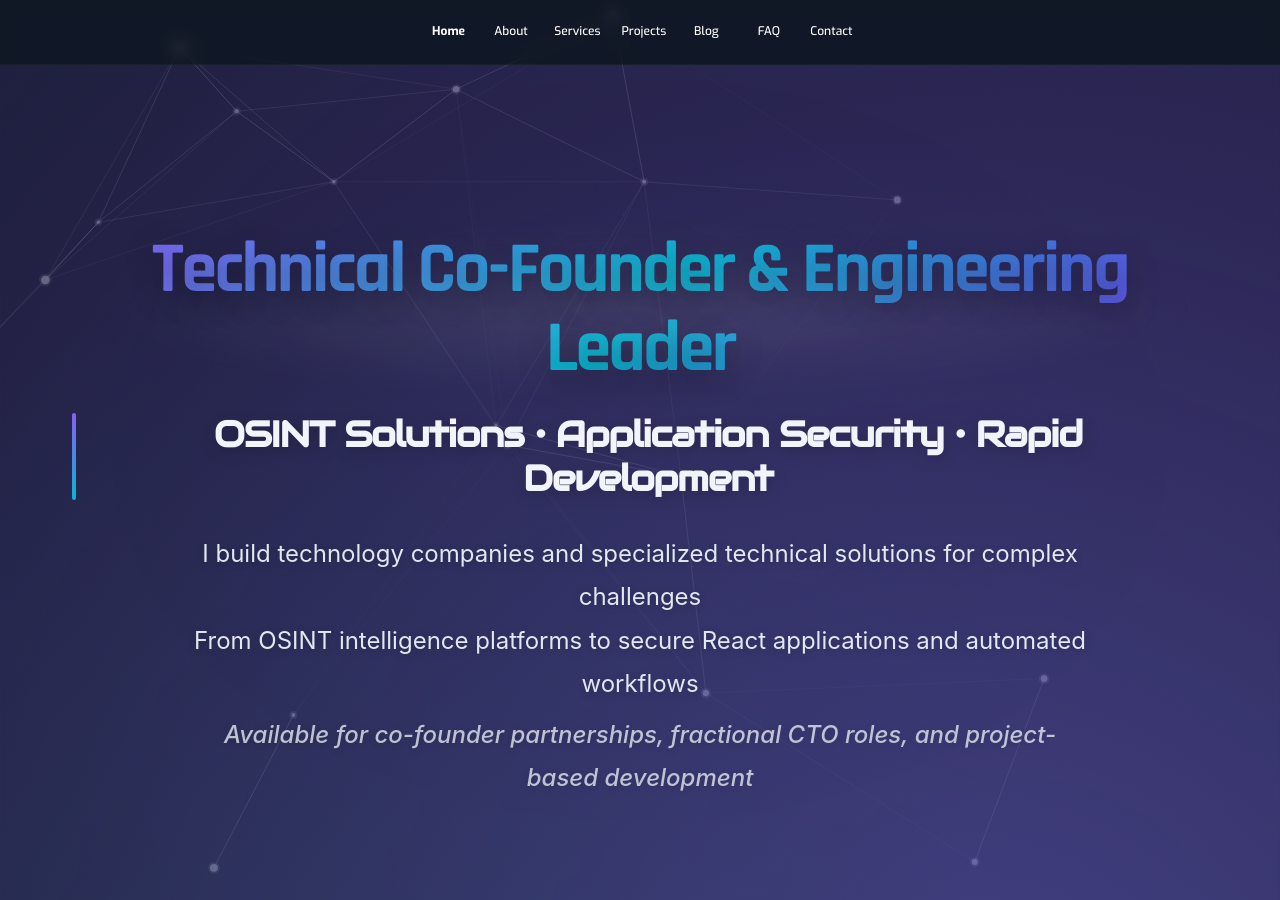
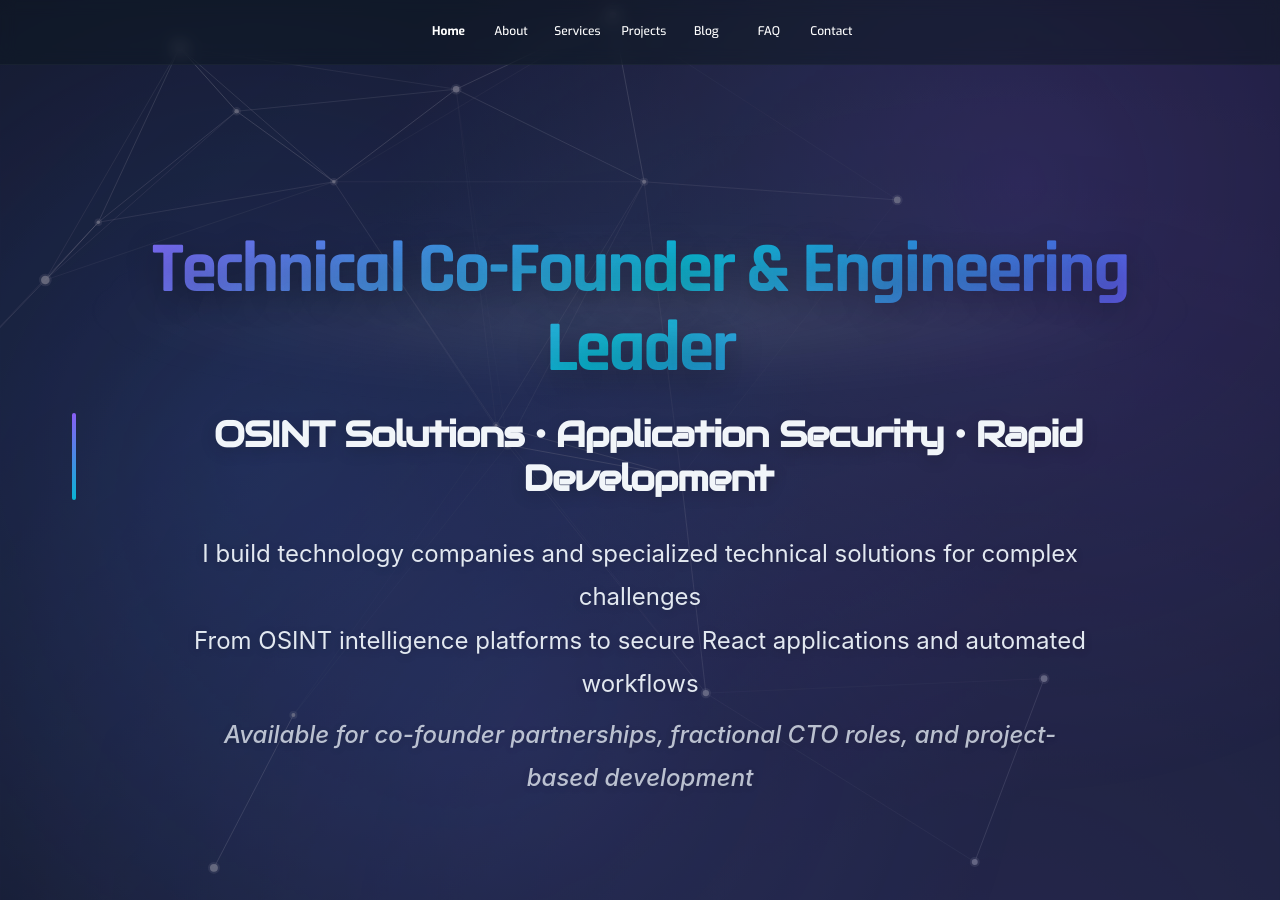
Before and after one commit to egeste/egeste.github.io, a Jekyll site: the page built from index.md, in a window 1280 px wide and 900 px high. Built offline with Jekyll 4.4.1, drawn with Linux system fonts in a browser that asks for light colours.

Commit message:
gradient

```diff
--- a/assets/css/professional-homepage.scss
+++ b/assets/css/professional-homepage.scss
@@ -107,6 +107,7 @@
     inset: 0;
     z-index: -1;
     pointer-events: none;
+    opacity: 0.4;
     background-image:
       radial-gradient(circle at 20% 50%, rgba(59, 130, 246, 0.4) 0%, transparent 50%),
       radial-gradient(circle at 80% 20%, rgba(139, 92, 246, 0.4) 0%, transparent 50%),
--- a/assets/css/style.scss
+++ b/assets/css/style.scss
@@ -79,7 +79,11 @@
   inset: 0;
   z-index: -1;
   opacity: 0.4;
-  background: radial-gradient(ellipse at center, rgba(139, 92, 246, 0.03) 0%, rgba(139, 92, 246, 0.01) 50%, transparent 100%);
+  background-image:
+    radial-gradient(circle at 20% 50%, rgba(59, 130, 246, 0.4) 0%, transparent 50%),
+    radial-gradient(circle at 80% 20%, rgba(139, 92, 246, 0.4) 0%, transparent 50%),
+    radial-gradient(circle at 40% 80%, rgba(99, 102, 241, 0.3) 0%, transparent 50%),
+    radial-gradient(circle at 60% 30%, rgba(16, 185, 129, 0.2) 0%, transparent 40%);
 }
 
 #mesh-canvas {
```
